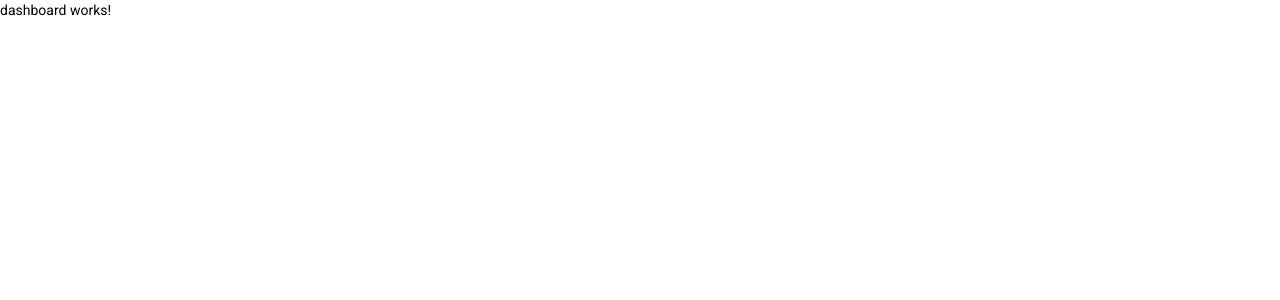
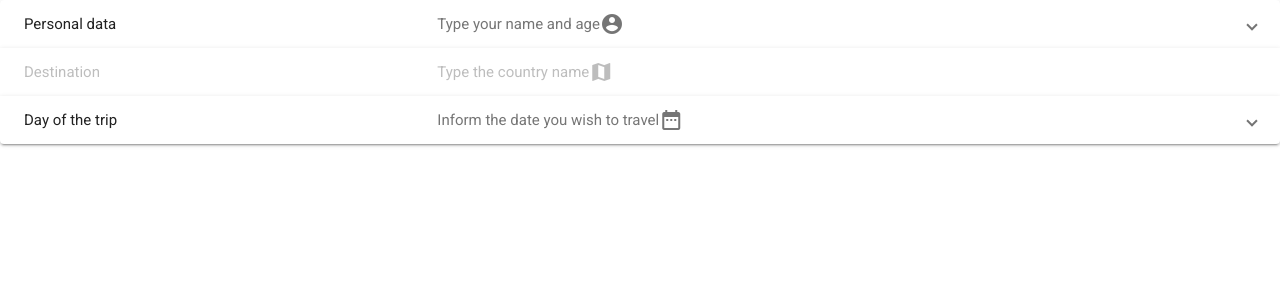
Before and after one commit to Codox/status-for-systems, an Angular app in the folder portal/: page / in a window 1280 px wide. Shown: the top 300 px of the page. Built offline with nearby package versions, Linux system fonts and the light colour scheme.

Commit message:
ADDED Initial look

```diff
--- a/portal/src/app/pages/dashboard/dashboard.component.html
+++ b/portal/src/app/pages/dashboard/dashboard.component.html
@@ -1 +1,39 @@
-<p>dashboard works!</p>
+<mat-grid-list cols="1">
+  <mat-accordion class="example-headers-align" multi>
+    <mat-expansion-panel>
+      <mat-expansion-panel-header>
+        <mat-panel-title>
+          Personal data
+        </mat-panel-title>
+        <mat-panel-description>
+          Type your name and age
+          <mat-icon>account_circle</mat-icon>
+        </mat-panel-description>
+      </mat-expansion-panel-header>
+
+    </mat-expansion-panel>
+    <mat-expansion-panel disabled>
+      <mat-expansion-panel-header>
+        <mat-panel-title>
+          Destination
+        </mat-panel-title>
+        <mat-panel-description>
+          Type the country name
+          <mat-icon>map</mat-icon>
+        </mat-panel-description>
+      </mat-expansion-panel-header>
+    </mat-expansion-panel>
+
+    <mat-expansion-panel>
+      <mat-expansion-panel-header>
+        <mat-panel-title>
+          Day of the trip
+        </mat-panel-title>
+        <mat-panel-description>
+          Inform the date you wish to travel
+          <mat-icon>date_range</mat-icon>
+        </mat-panel-description>
+      </mat-expansion-panel-header>
+    </mat-expansion-panel>
+  </mat-accordion>
+</mat-grid-list>
```
Also changed, not shown: portal/src/app/app.module.ts (+11 -1 lines).
